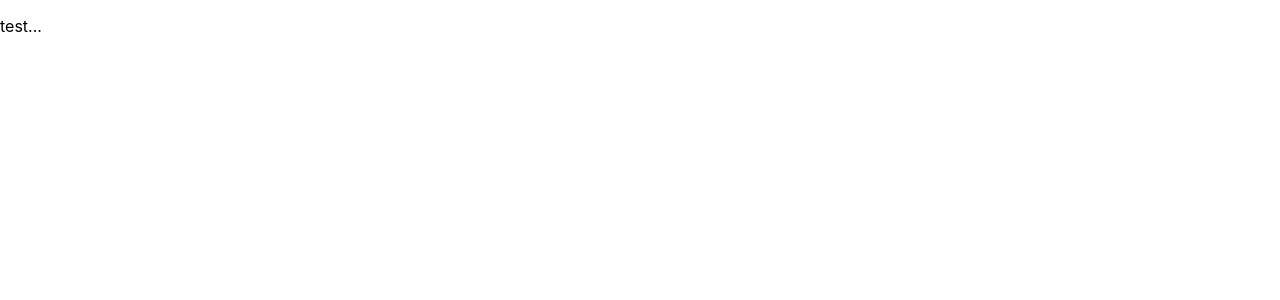
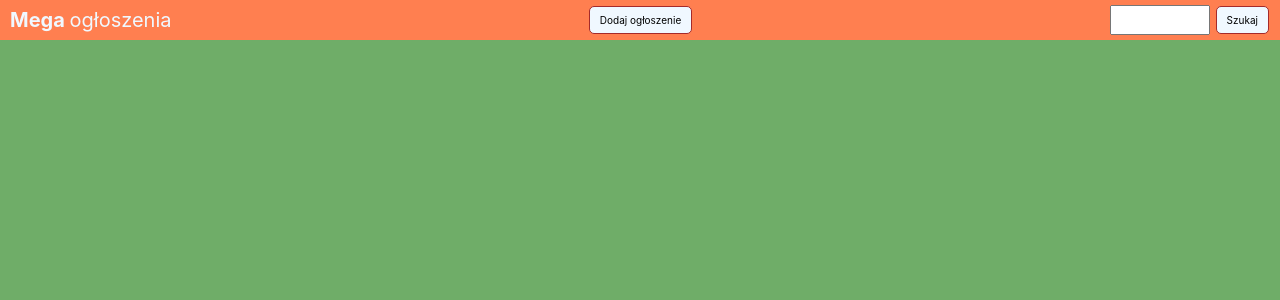
Before and after one commit to designByMilencja/MapAppFrontend, a React (Create React App) app: page / in a window 1280 px wide. Shown: the top 300 px of the page. Built offline with nearby package versions, Linux system fonts and the light colour scheme.

Commit message:
added structure basic components

```diff
--- a/src/App.css
+++ b/src/App.css
@@ -1,38 +1,3 @@
-.App {
-  text-align: center;
+.wrapper {
+    height: 100vh;
 }
-
-.App-logo {
-  height: 40vmin;
-  pointer-events: none;
-}
-
-@media (prefers-reduced-motion: no-preference) {
-  .App-logo {
-    animation: App-logo-spin infinite 20s linear;
-  }
-}
-
-.App-header {
-  background-color: #282c34;
-  min-height: 100vh;
-  display: flex;
-  flex-direction: column;
-  align-items: center;
-  justify-content: center;
-  font-size: calc(10px + 2vmin);
-  color: white;
-}
-
-.App-link {
-  color: #61dafb;
-}
-
-@keyframes App-logo-spin {
-  from {
-    transform: rotate(0deg);
-  }
-  to {
-    transform: rotate(360deg);
-  }
-}
--- a/src/App.tsx
+++ b/src/App.tsx
@@ -1,9 +1,17 @@
 import React from 'react';
-import './App.css';
+import {Header} from "./components/layout/Header";
+import {Map} from "./components/Map/Map";
+import './App.css'
 
 export const App = () => {
 
   return (
-       <p>test...</p>
+       <>
+           <div className="wrapper">
+               <Header/>
+               <Map></Map>
+           </div>
+
+         </>
   );
 }
--- /dev/null
+++ b/src/components/Map/Map.css
@@ -0,0 +1,4 @@
+.map {
+    height: 100%;
+    background-color: #6fad68;
+}
--- /dev/null
+++ b/src/components/Map/Map.tsx
@@ -0,0 +1,5 @@
+import React from "react";
+import './Map.css';
+export const Map = () => {
+    return <div className="map"></div>
+}
--- /dev/null
+++ b/src/components/common/Button.css
@@ -0,0 +1,7 @@
+button {
+    border: brown 1px solid ;
+    padding: .5rem 1rem;
+    margin: .1rem;
+    border-radius: .5rem;
+    background-color: aliceblue;
+}
--- /dev/null
+++ b/src/components/common/Button.tsx
@@ -0,0 +1,8 @@
+import React from "react";
+import './Button.css';
+interface Props {
+    text:string;
+}
+export const Button = (props:Props) => (
+   <button>{props.text}</button>
+);
--- /dev/null
+++ b/src/components/layout/Header.css
@@ -0,0 +1,18 @@
+header {
+    color: aliceblue;
+    background: coral;
+    padding: .5rem 1rem;
+    display: flex;
+    justify-content: space-between;
+}
+header h1 {
+    font-size: 2rem;
+    font-weight: normal;
+}
+.search {
+    display: flex;
+}
+.search input {
+    width: 10rem;
+    margin-right: .5rem;
+}
--- /dev/null
+++ b/src/components/layout/Header.tsx
@@ -0,0 +1,16 @@
+import React from "react";
+import './Header.css';
+import {Button} from "../common/Button";
+export const Header = () => (
+    <>
+        <header>
+            <h1>
+                <strong>Mega </strong> ogłoszenia
+            </h1>
+            <Button text="Dodaj ogłoszenie"/>
+            <div className="search">
+                <input type="text"/><Button text="Szukaj"></Button>
+            </div>
+        </header>
+    </>
+    )
--- a/src/index.css
+++ b/src/index.css
@@ -1,6 +1,17 @@
-body {
+*, *::before, *::after {
+  box-sizing: border-box;
+}
+* {
   margin: 0;
   padding: 0;
+}
+html {
+  height: 100%;
+  font-size: 10px;
+}
+body {
+  height: 100%;
+  line-height: 1.5;
   font-family: -apple-system, BlinkMacSystemFont, 'Segoe UI', 'Roboto', 'Oxygen',
     'Ubuntu', 'Cantarell', 'Fira Sans', 'Droid Sans', 'Helvetica Neue',
     sans-serif;
@@ -12,3 +23,13 @@ code {
   font-family: source-code-pro, Menlo, Monaco, Consolas, 'Courier New',
     monospace;
 }
+img, picture, video, canvas, svg {
+  display: block;
+  max-width: 100%;
+}
+input, button, textarea, select {
+  font: inherit;
+}
+p, h1, h2, h3, h4, h5, h6 {
+  overflow-wrap: break-word;
+}
```
